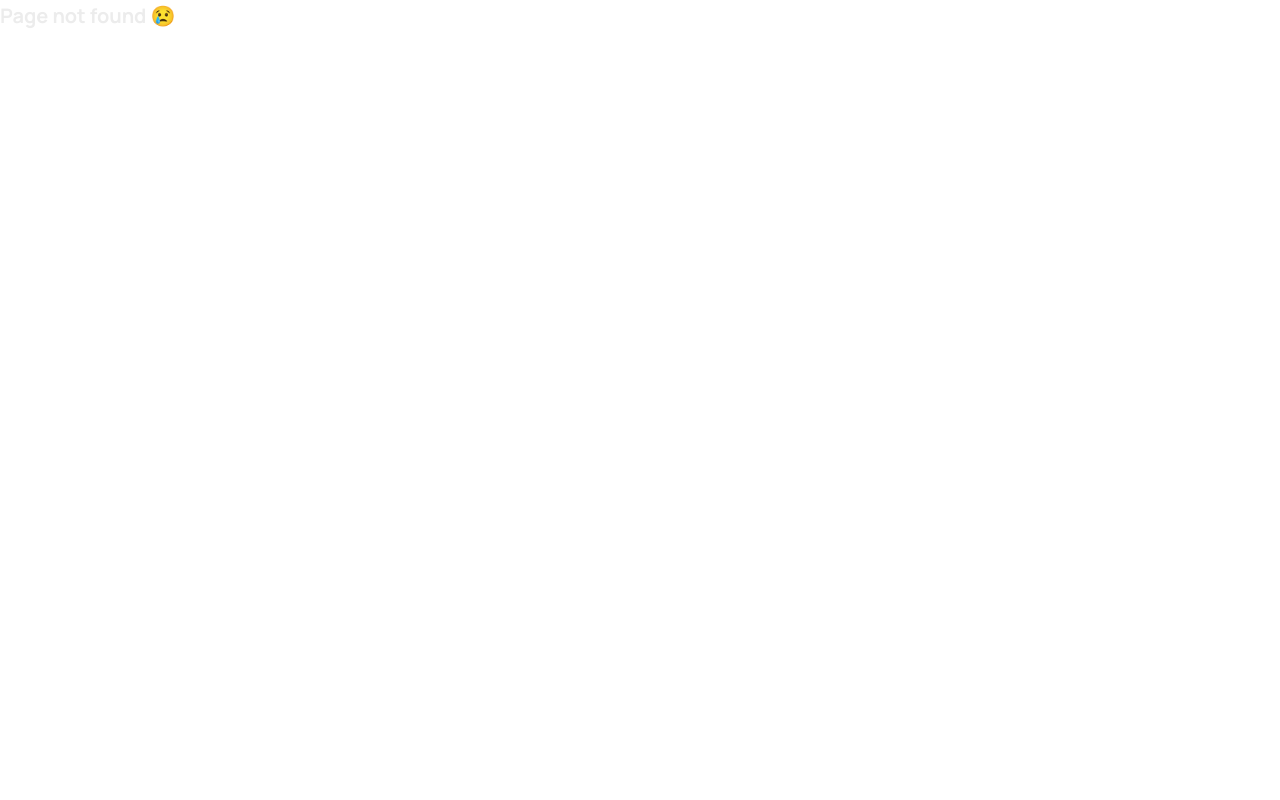
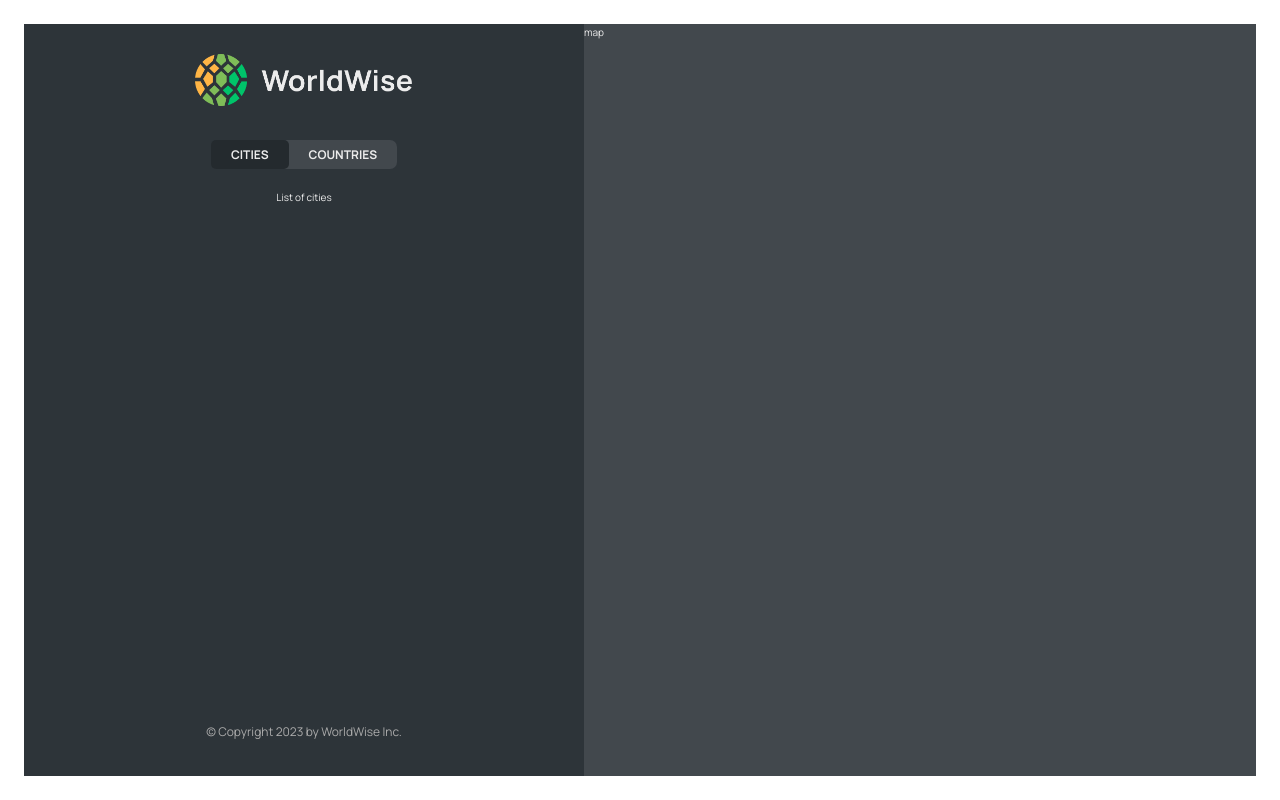
Before and after one commit to kimheang-born/09-react-vite-worldwise, a React (Vite) app: page /app/cities in a window 1280 px wide. Before the commit this address had no page. Built offline with nearby package versions, Linux system fonts and the light colour scheme.

Commit message:
chore: nested routes

```diff
--- a/src/App.jsx
+++ b/src/App.jsx
@@ -10,11 +10,18 @@
   return (
     <BrowserRouter>
       <Routes>
-        <Route path="/" element={<Homepage />} />
+        <Route index element={<Homepage />} />
         <Route path="product" element={<Product />} />
         <Route path="pricing" element={<Pricing />} />
         <Route path="login" element={<Login />} />
-        <Route path="app" element={<AppLayout />} />
+
+        <Route path="app" element={<AppLayout />}>
+          <Route index element={<p>List of cities</p>} />
+          <Route path="cities" element={<p>List of cities</p>} />
+          <Route path="countries" element={<p>Countries</p>} />
+          <Route path="form" element={<p>Form</p>} />
+        </Route>
+
         <Route path="*" element={<PageNotFound />} />
       </Routes>
     </BrowserRouter>
--- a/src/components/AppNav.jsx
+++ b/src/components/AppNav.jsx
@@ -1,7 +1,19 @@
+import { NavLink } from 'react-router-dom';
 import styles from './AppNav.module.css';
 
 function AppNav() {
-  return <nav className={styles.nav}>App navigation</nav>;
+  return (
+    <nav className={styles.nav}>
+      <ul>
+        <li>
+          <NavLink to="cities">Cities</NavLink>
+        </li>
+        <li>
+          <NavLink to="countries">Countries</NavLink>
+        </li>
+      </ul>
+    </nav>
+  );
 }
 
 export default AppNav;
--- a/src/components/Sidebar.jsx
+++ b/src/components/Sidebar.jsx
@@ -1,3 +1,4 @@
+import { Outlet } from 'react-router-dom';
 import AppNav from './AppNav';
 import Logo from './Logo';
 import styles from './Sidebar.module.css';
@@ -8,7 +9,7 @@
       <Logo />
       <AppNav />
 
-      <p>List of cities</p>
+      <Outlet />
 
       <footer className={styles.footer}>
         <p className={styles.copyright}>
```
